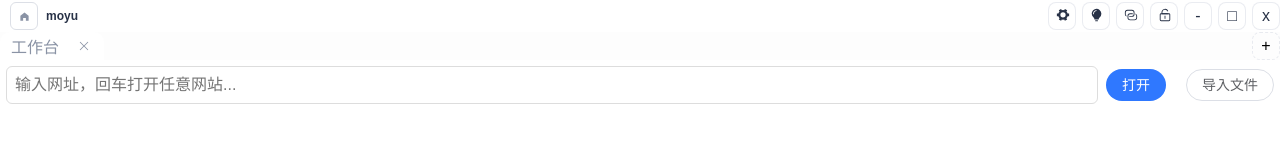
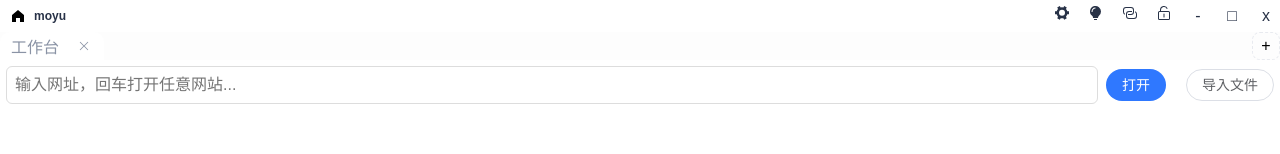
Before and after one commit to wangbenchi66/MoYu, a Vue app in the folder MoYu/: page / in a window 1280 px wide. Shown: the top 154 px of the page. Built offline with nearby package versions, Linux system fonts and the light colour scheme.

Commit message:
😃标题栏图标样式修改

```diff
--- a/MoYu/src/layouts/TopBar.vue
+++ b/MoYu/src/layouts/TopBar.vue
@@ -20,11 +20,11 @@ const props = defineProps({
   <header class="topbar drag-region">
     <div class="brand-group">
       <div class="brand-block">
-        <el-button
+        <BaseButton
           class="home-btn"
           @click="props.goHome">
           <el-icon><HomeFilled /></el-icon>
-        </el-button>
+        </BaseButton>
         <strong>moyu</strong>
       </div>
     </div>
@@ -89,34 +89,51 @@ const props = defineProps({
 .brand-group .brand-block {
   display: flex;
   flex-direction: row;
+  flex-wrap: nowrap;
   align-items: center;
   gap: 8px;
 }
 
-.brand-group .brand-block el-icon,
-.brand-group .brand-block .el-icon,
+/* 强制 home 按钮与标题保持同行并垂直居中 */
 .brand-group .brand-block .home-btn {
-  cursor: pointer;
-  display: inline-flex;
-  align-items: center;
-  justify-content: center;
-  width: 28px;
-  height: 28px;
-  padding: 4px;
-  border-radius: 6px;
-  transition:
-    background-color 0.12s ease,
-    transform 0.08s ease,
-    color 0.12s ease;
+  display: inline-flex !important;
+  align-items: center !important;
+  justify-content: center !important;
+  padding: 0 !important;
+  margin: 0 !important;
+  background: transparent !important;
+  border: none !important;
+  box-shadow: none !important;
+  min-width: 0 !important;
 }
 
-/* hover 时图标显示深色背景效果 */
-.brand-group .brand-block el-icon:hover,
-.brand-group .brand-block .el-icon:hover,
-.brand-group .brand-block .home-btn:hover {
-  background: rgba(0, 0, 0, 0.12);
+/* 防止按钮或标题换行 */
+.brand-group .brand-block *,
+.brand-group .brand-block {
+  white-space: nowrap;
+}
+
+/* 放大图标 SVG 尺寸并垂直居中 */
+.brand-group .brand-block .home-btn .el-icon svg,
+.topbar .window-controls .control-btn .el-icon svg {
+  width: 22px;
+  height: 22px;
+  display: block;
+}
+
+/* 移除标题栏右侧控制按钮的边框/背景 */
+.topbar .window-controls .control-btn {
+  background: transparent !important;
+  border: none !important;
+  box-shadow: none !important;
+  padding: 0 6px !important;
+  min-width: 0 !important;
+}
+
+/* hover 时只改变图标颜色 */
+.brand-group .brand-block .home-btn:hover .el-icon,
+.topbar .window-controls .control-btn:hover .el-icon {
   color: rgba(0, 0, 0, 0.85);
-  transform: translateY(-1px);
 }
 
 .brand-group .brand-block strong {
@@ -124,4 +141,36 @@ const props = defineProps({
   display: inline-block;
   line-height: 1;
 }
+/* 按钮按下（press）效果：轻微下移并显示低对比度背景 */
+.topbar .window-controls .control-btn:active,
+.brand-group .brand-block .home-btn:active {
+  /* 按下时仅保持轻微下移，ring 效果在放置（hover/focus）时显示 */
+  transform: translateY(1px) scale(0.995);
+}
+
+.topbar .window-controls .control-btn:active .el-icon,
+.brand-group .brand-block .home-btn:active .el-icon {
+  color: rgba(0, 0, 0, 0.9);
+}
+
+/* 放置（hover / focus）时显示多层环状边框与浅色背景，增强可视反馈 */
+.topbar .window-controls .control-btn:hover,
+.topbar .window-controls .control-btn:focus-visible,
+.brand-group .brand-block .home-btn:hover,
+.brand-group .brand-block .home-btn:focus-visible {
+  transform: translateY(-1px) scale(1.01);
+  background: rgba(0, 0, 0, 0.04) !important;
+  box-shadow:
+    inset 0 0 0 1px rgba(0, 0, 0, 0.06),
+    0 0 0 6px rgba(0, 0, 0, 0.04);
+}
+
+.topbar .window-controls .control-btn,
+.brand-group .brand-block .home-btn {
+  transition:
+    transform 0.06s ease,
+    background-color 0.12s ease,
+    color 0.12s ease,
+    box-shadow 0.12s ease;
+}
 </style>
```
